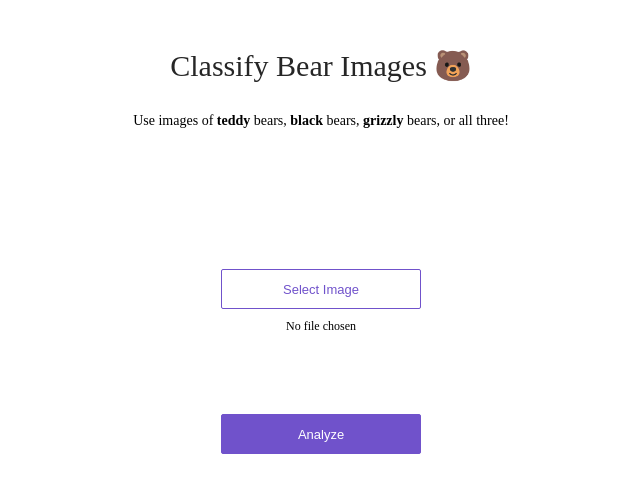
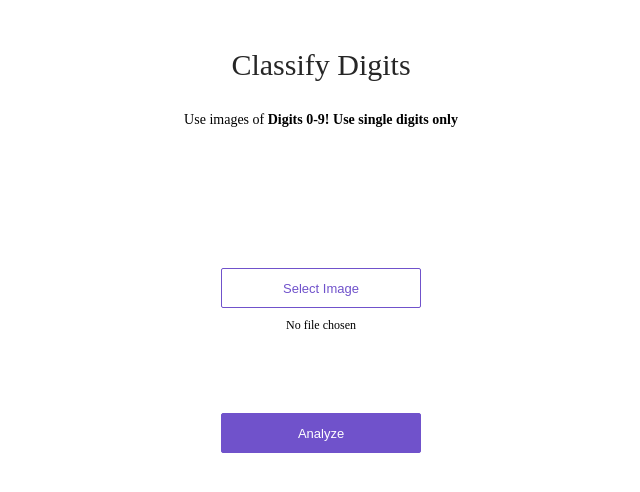
Before and after one commit to sachinchaturvedi93/Digit-Recognizer, a plain HTML site: page app/view/index.html in a window 1280 px wide. Shown: the whole page, without its empty margins (319-959 px from the left). Drawn offline with Linux system fonts and the light colour scheme.

Commit message:
Update index.html

```diff
--- a/app/view/index.html
+++ b/app/view/index.html
@@ -7,10 +7,9 @@
 <body>
 <div>
   <div class='center'>
-    <div class='title'>Classify Bear Images 🐻</div>
+    <div class='title'>Classify Digits</div>
     <p>
-      Use images of <strong>teddy</strong> bears, <strong>black</strong> bears, <strong>grizzly</strong> bears, or
-      all three!
+      Use images of <strong>Digits 0-9! Use single digits only</strong>
     </p>
     <div class='content'>
       <div class='no-display'>
```
